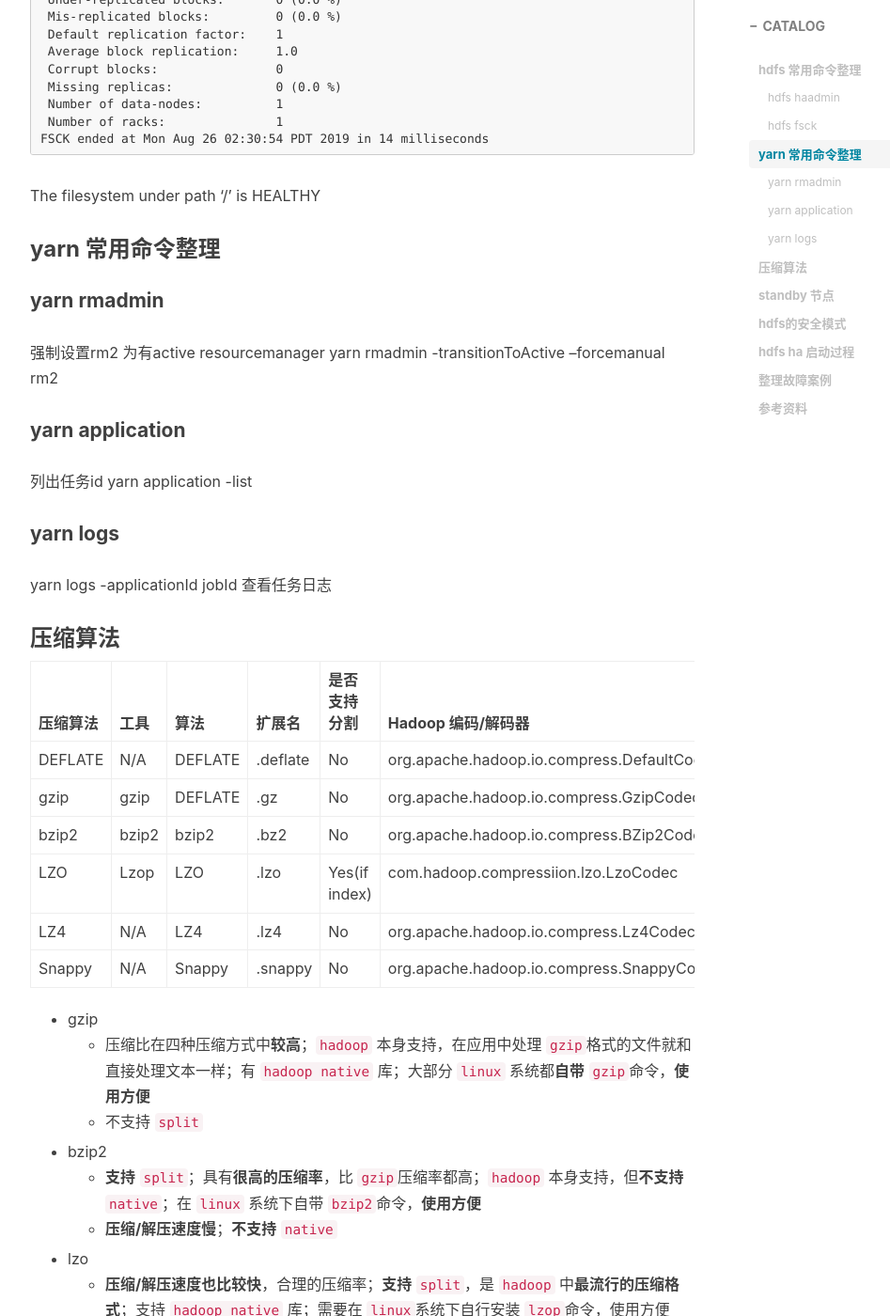
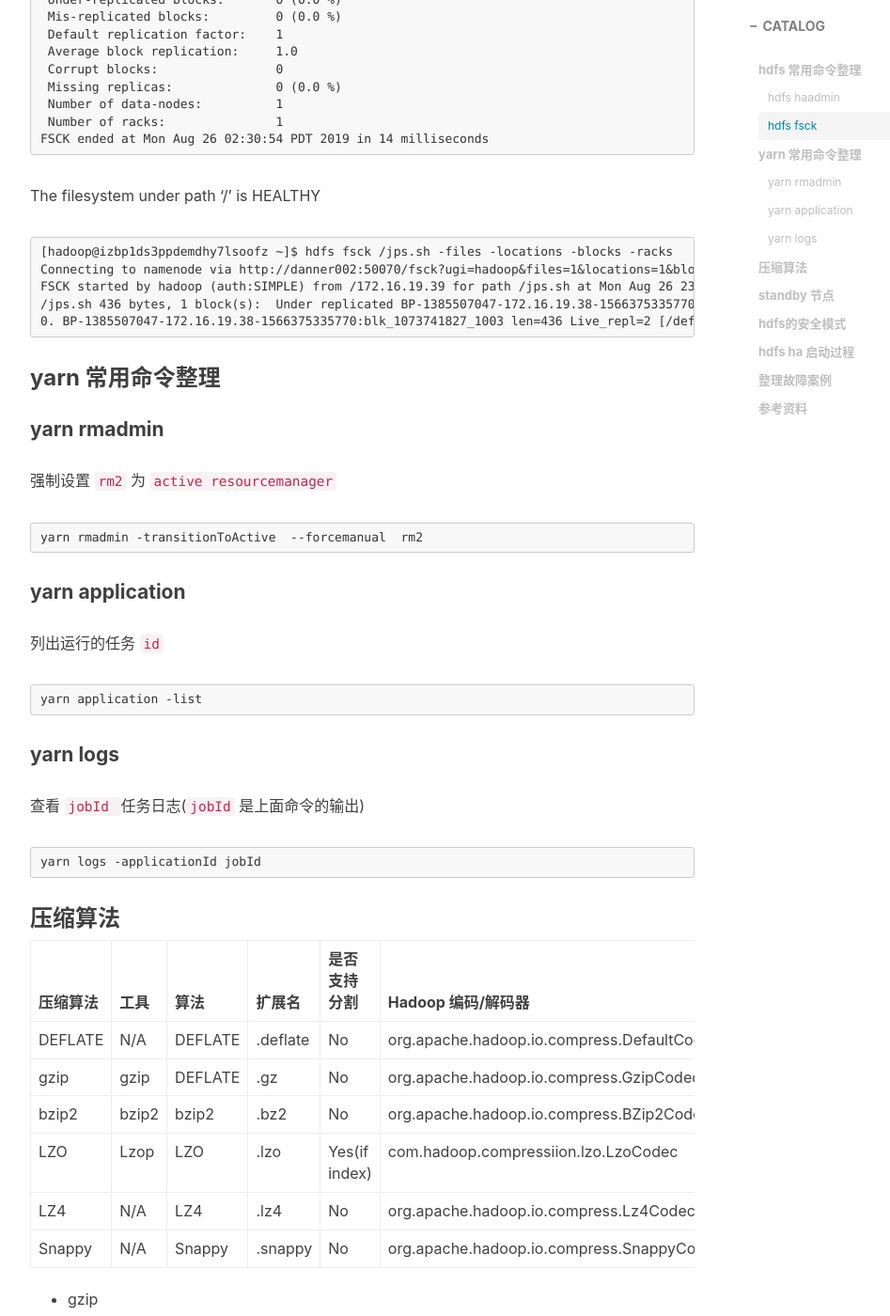
Before and after one commit to vendanner/vendanner.github.io, a Jekyll site: the page built from _posts/2019-08-21-G7 知识：二.md, in a window 1280 px wide and 1400 px high, scrolled down 1902 px. Shown: the whole window at 94% size, without its empty margins (233-1180 px from the left). Built offline with Jekyll 4.4.1, drawn with Linux system fonts in a browser that asks for light colours; nearby versions of some CDN libraries; comment, search, counter and statistics services are not loaded.

Commit message:
Update 2019-08-21-G7 知识：二.md

```diff
--- a/_posts/2019-08-21-G7 知识：二.md
+++ b/_posts/2019-08-21-G7 知识：二.md
@@ -84,19 +84,32 @@ tags:
 
 
 The filesystem under path '/' is HEALTHY
+
+	[hadoop@izbp1ds3ppdemdhy7lsoofz ~]$ hdfs fsck /jps.sh -files -locations -blocks -racks
+	Connecting to namenode via http://danner002:50070/fsck?ugi=hadoop&files=1&locations=1&blocks=1&racks=1&path=%2Fjps.sh
+	FSCK started by hadoop (auth:SIMPLE) from /172.16.19.39 for path /jps.sh at Mon Aug 26 23:56:53 CST 2019
+	/jps.sh 436 bytes, 1 block(s):  Under replicated BP-1385507047-172.16.19.38-1566375335770:blk_1073741827_1003. Target Replicas is 3 but found 2 live replica(s), 0 decommissioned replica(s), 0 decommissioning replica(s).
+	0. BP-1385507047-172.16.19.38-1566375335770:blk_1073741827_1003 len=436 Live_repl=2 [/default-rack/172.16.19.36:50010, /default-rack/172.16.19.37:50010]
+
 ### yarn 常用命令整理
 
 #### yarn rmadmin
 
-强制设置rm2 为有active resourcemanager
-yarn rmadmin -transitionToActive  --forcemanual  rm2
+强制设置 `rm2` 为 `active resourcemanager`
+
+	yarn rmadmin -transitionToActive  --forcemanual  rm2
 
 #### yarn application
-列出任务id
-yarn application -list
+
+列出运行的任务 `id`
+
+	yarn application -list
 
 #### yarn logs
-yarn logs -applicationId jobId 查看任务日志
+
+查看 `jobId ` 任务日志(`jobId` 是上面命令的输出)
+
+	yarn logs -applicationId jobId
 
 
 
```
